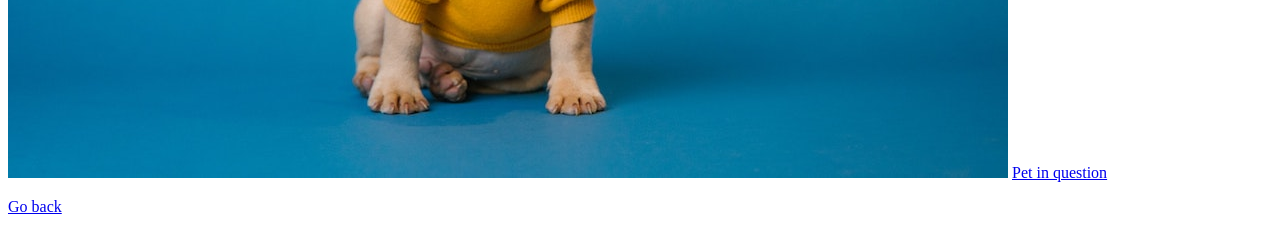
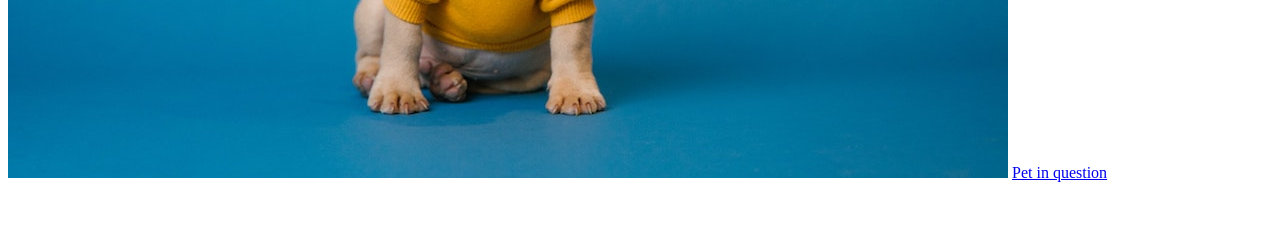
Before and after one commit to jwong65/PY-Petfax, a Flask app: page /pets/ in a window 1280 px wide. Shown: the part 3763-3995 px from the top of the page. After the commit the page ends 3945 px from the top, so only its background shows below. Run offline with Flask 3, Linux system fonts and the light colour scheme.

Commit message:
moved button to go back into the show template

```diff
--- a/petfax/templates/index.html
+++ b/petfax/templates/index.html
@@ -16,8 +16,5 @@
         <a href="/pets/{{pet.pet_id}}">Pet in question</a>
     </div>
     {% endfor %}
-    <p>
-        <a href="/">Go back</a>
-    </p>
 </body>
 </html>
--- a/petfax/templates/show.html
+++ b/petfax/templates/show.html
@@ -8,6 +8,8 @@
 </head>
 <body>
     <h1>{{pet.pet_name}}</h1>
-
+    <p>
+        <a href="/pets">Go back</a>
+    </p>
 </body>
 </html>
```
